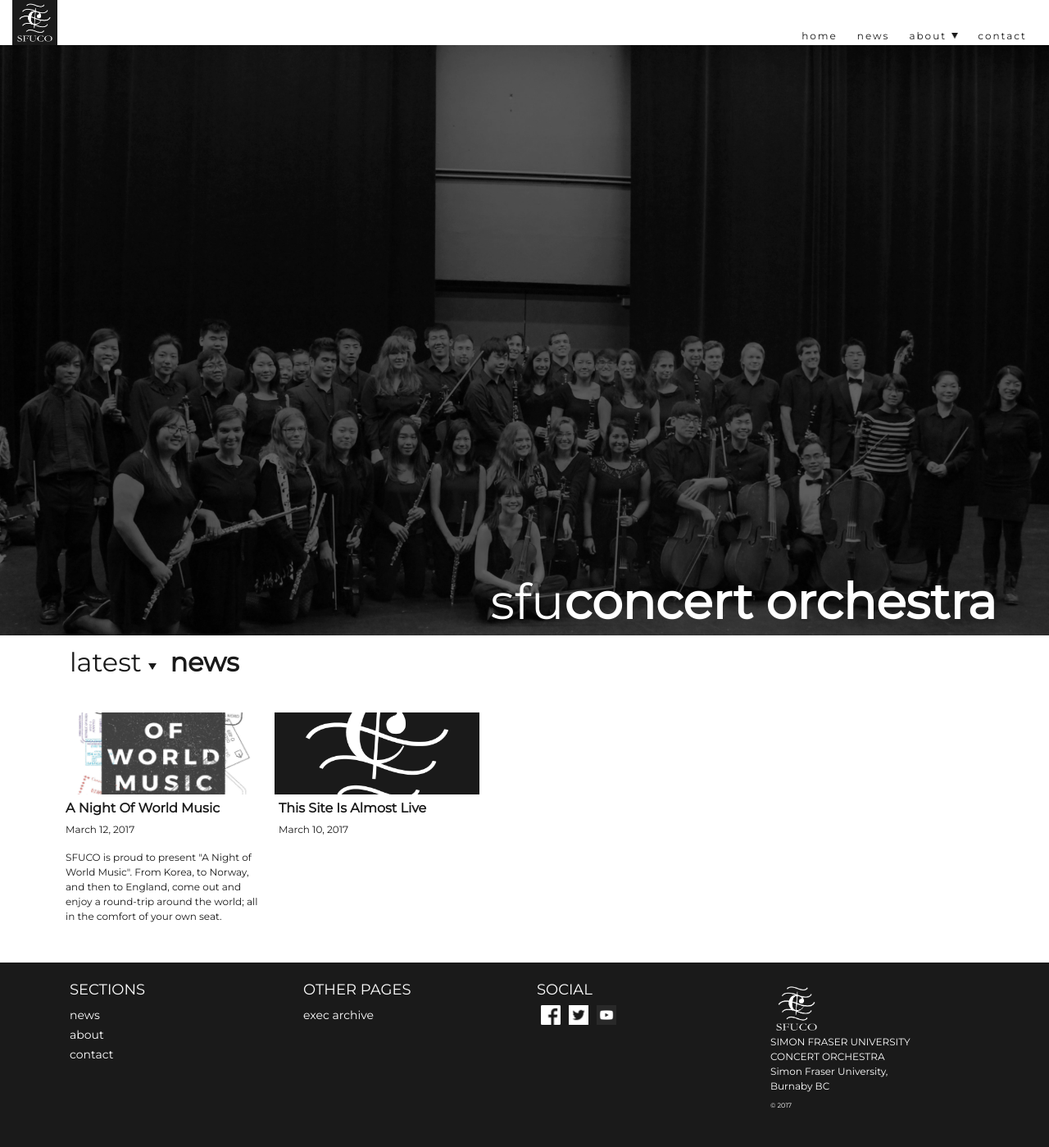
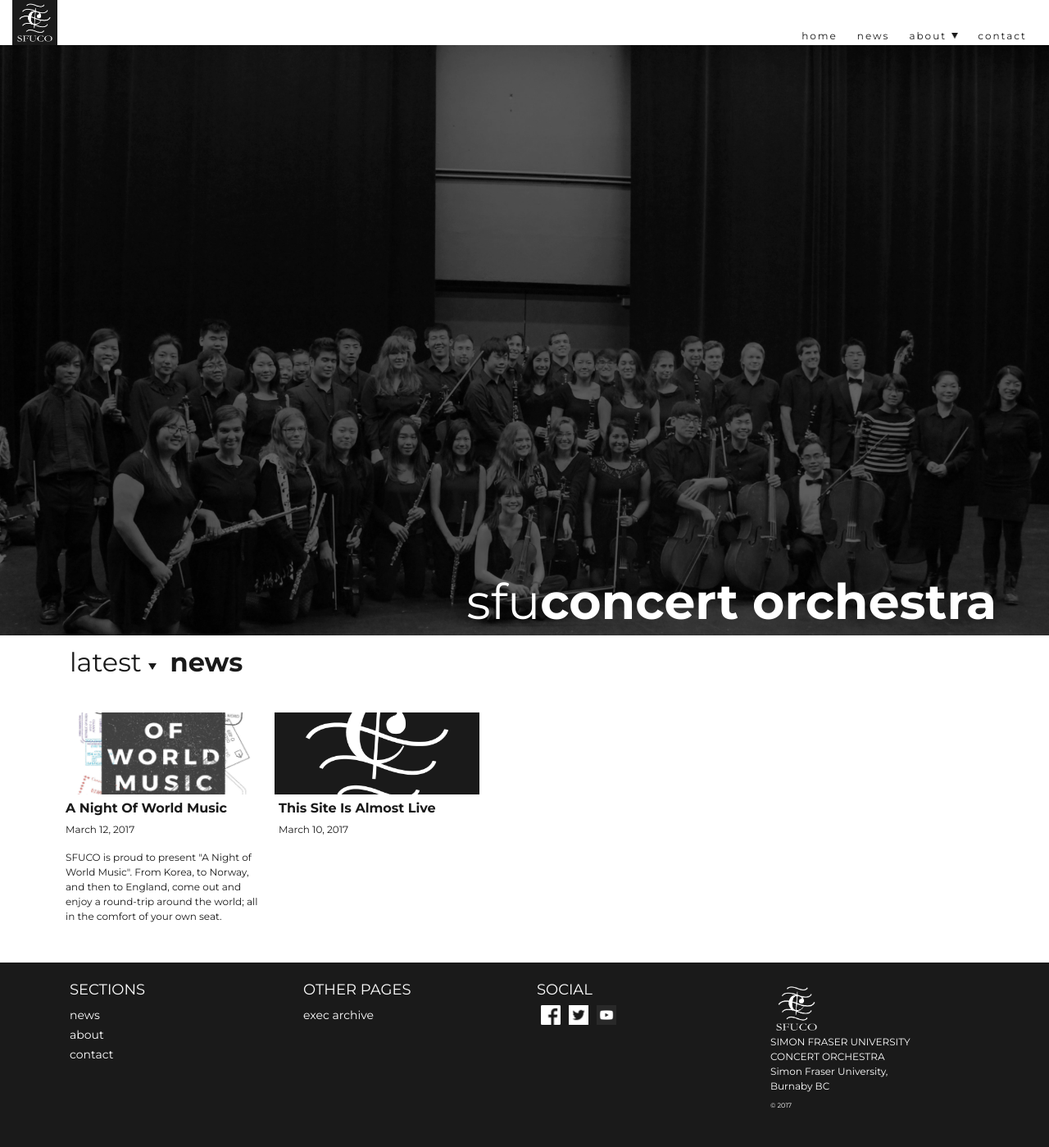
Before and after one commit to sfuco/sfuco-site, a Jekyll site: the page built from index.html, in a window 1280 px wide. Shown: the whole page at 82% size. Built offline with Jekyll 4.4.1, drawn with Linux system fonts in a browser that asks for light colours.

Commit message:
add missing montserrat weights

```diff
--- a/_layouts/default.html
+++ b/_layouts/default.html
@@ -23,7 +23,7 @@
     <script src="{{site.baseurl}}/js/vendor/modernizr-2.8.3.min.js"></script>
     <!-- Typography -->
     <link href="https://fonts.googleapis.com/css?family=EB+Garamond" rel="stylesheet">
-    <link href="https://fonts.googleapis.com/css?family=Montserrat" rel="stylesheet">
+    <link href="https://fonts.googleapis.com/css?family=Montserrat:100,400,700,900" rel="stylesheet">
     <!-- Bootstrap -->
     <link rel="stylesheet" href="{{site.baseurl}}/css/bs4/bootstrap.min.css">
     <!--Our Css-->
```
